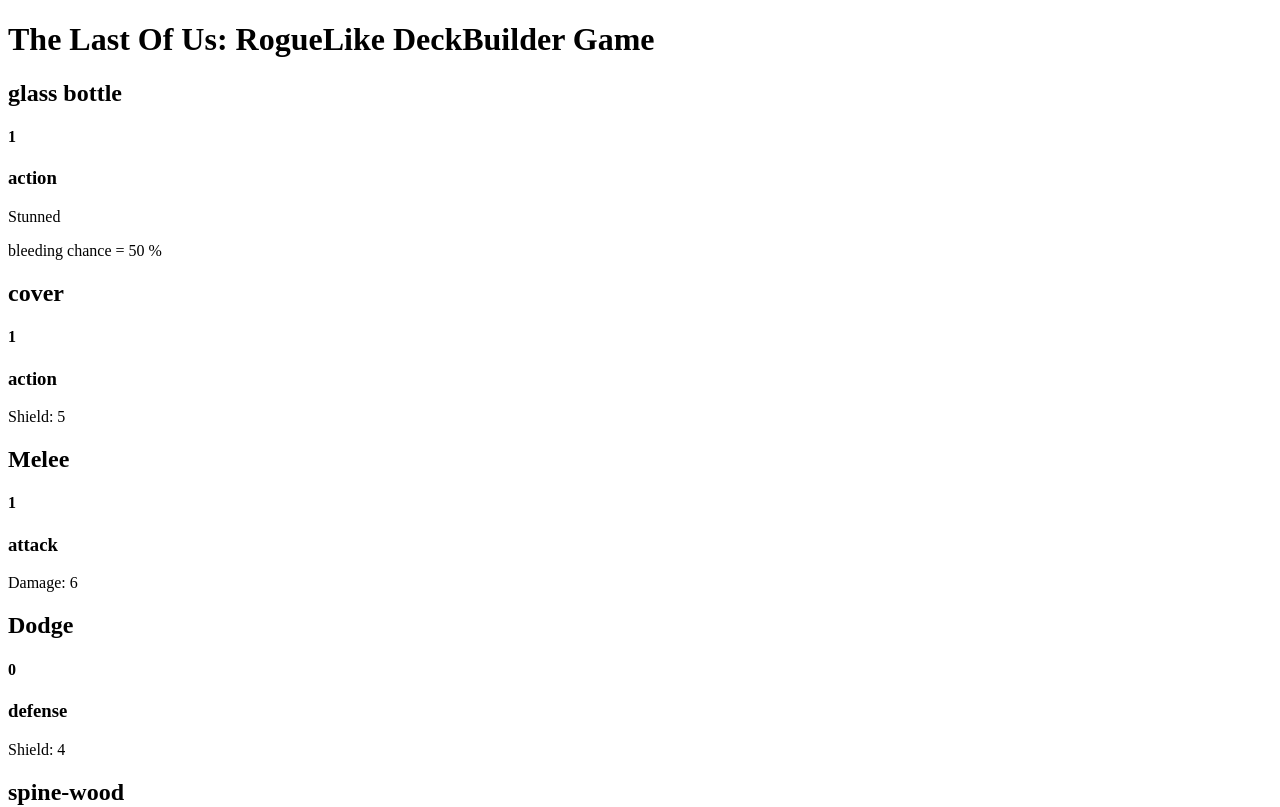
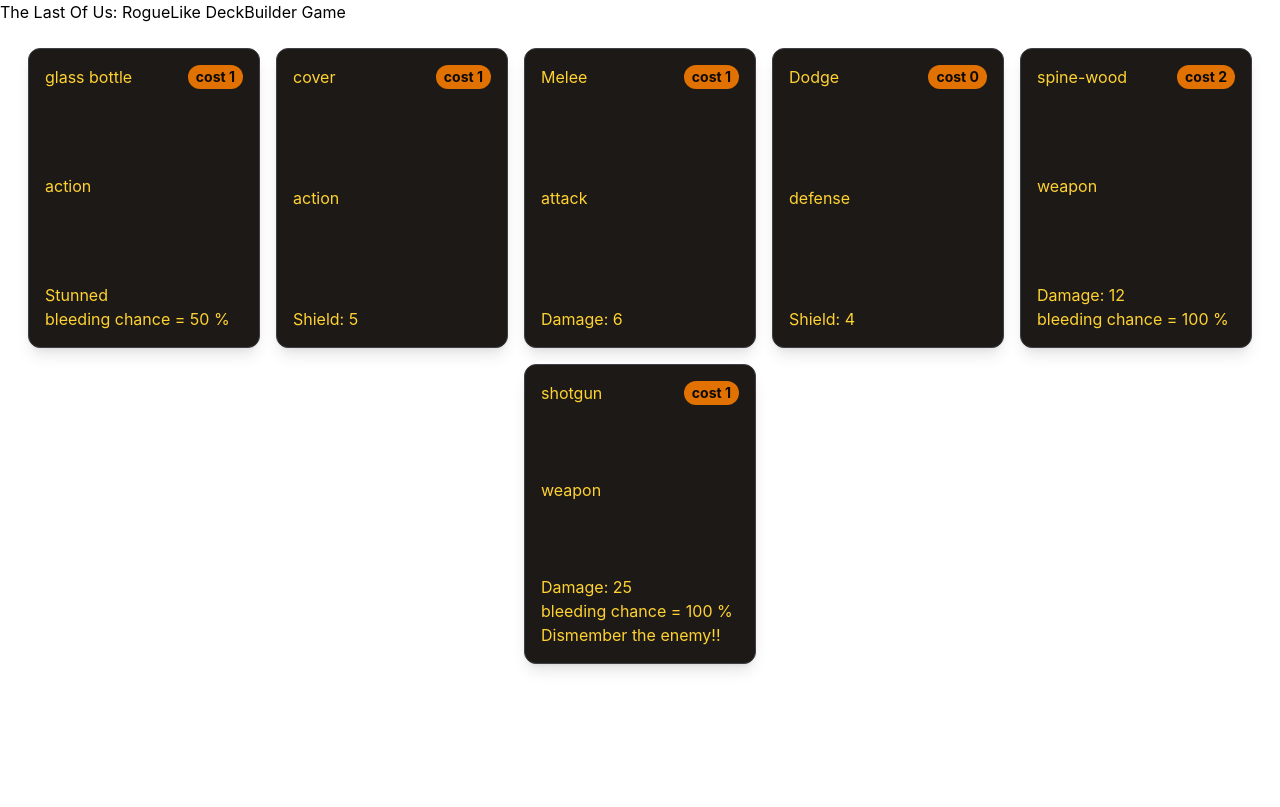
Before and after one commit to MascioAndreaDEV/TLOU-card-game, a React (Vite) app: page / in a window 1280 px wide. Shown: the top 807 px of the page. Built offline with nearby package versions, Linux system fonts and the light colour scheme.

Commit message:
sviluppo css card e installo tailwind pnpm

```diff
--- a/package.json
+++ b/package.json
@@ -10,8 +10,10 @@
     "preview": "vite preview"
   },
   "dependencies": {
+    "@tailwindcss/vite": "^4.3.3",
     "react": "^19.2.8",
-    "react-dom": "^19.2.8"
+    "react-dom": "^19.2.8",
+    "tailwindcss": "^4.3.3"
   },
   "devDependencies": {
     "@babel/core": "^7.29.7",
--- a/src/App.jsx
+++ b/src/App.jsx
@@ -7,7 +7,7 @@
         <div className="game-container">
             <h1>The Last Of Us: RogueLike DeckBuilder Game</h1>
 
-            <div className="player-hand"> {
+            <div className="player-hand flex justify-center gap-4 p-6 flex-wrap"> {
 
                 CARD_DATABASE.map((card) => {
                     return (
--- a/src/components/card.jsx
+++ b/src/components/card.jsx
@@ -3,20 +3,29 @@
 export default function Card({ card }) {
 
 
-    return (<div className="card">
+    return (
+        <div className="card flex flex-col justify-between w-58 h-75 bg-stone-900 border border-zinc-700 text-amber-300 rounded-xl p-4 shadow-lg transition-all duration-200 hover:-translate-y-2 hover:shadow-2xl cursor-pointer">
 
+            <div className="card-header text-center flex justify-between">
                 <h2>{card.name}</h2>
-        <h4>{card.cost}</h4>
+                <h4 className="bg-amber-600 text-stone-950 font-bold px-2 py-0.5 rounded-full text-sm">cost {card.cost}</h4>
+            </div>
+
             <h3>{card.cardType}</h3>
 
+
+            <div class name="card-effects"
+            >
                 {card.effects.damage && <p>Damage: {card.effects.damage}</p>}
                 {card.effects.shield && <p>Shield: {card.effects.shield}</p>}
                 {card.effects.stun && <p>Stunned</p>}
                 {card.effects.bleedChance && <p>bleeding chance = {card.effects.bleedChance * 100} %</p>}
-        {card.effects.dismemberChance && <p>Dismembered!</p>}
+                {card.effects.dismemberChance && <p>Dismember the enemy!!</p>}
+
+            </div>
 
 
-    </div>
+        </div >
 
 
     )
--- a/src/index.css
+++ b/src/index.css
@@ -1,111 +1,4 @@
-:root {
-  --text: #6b6375;
-  --text-h: #08060d;
-  --bg: #fff;
-  --border: #e5e4e7;
-  --code-bg: #f4f3ec;
-  --accent: #aa3bff;
-  --accent-bg: rgba(170, 59, 255, 0.1);
-  --accent-border: rgba(170, 59, 255, 0.5);
-  --social-bg: rgba(244, 243, 236, 0.5);
-  --shadow:
-    rgba(0, 0, 0, 0.1) 0 10px 15px -3px, rgba(0, 0, 0, 0.05) 0 4px 6px -2px;
-
-  --sans: system-ui, 'Segoe UI', Roboto, sans-serif;
-  --heading: system-ui, 'Segoe UI', Roboto, sans-serif;
-  --mono: ui-monospace, Consolas, monospace;
-
-  font: 18px/145% var(--sans);
-  letter-spacing: 0.18px;
-  color-scheme: light dark;
-  color: var(--text);
-  background: var(--bg);
-  font-synthesis: none;
-  text-rendering: optimizeLegibility;
-  -webkit-font-smoothing: antialiased;
-  -moz-osx-font-smoothing: grayscale;
-
-  @media (max-width: 1024px) {
-    font-size: 16px;
-  }
-}
-
-@media (prefers-color-scheme: dark) {
-  :root {
-    --text: #9ca3af;
-    --text-h: #f3f4f6;
-    --bg: #16171d;
-    --border: #2e303a;
-    --code-bg: #1f2028;
-    --accent: #c084fc;
-    --accent-bg: rgba(192, 132, 252, 0.15);
-    --accent-border: rgba(192, 132, 252, 0.5);
-    --social-bg: rgba(47, 48, 58, 0.5);
-    --shadow:
-      rgba(0, 0, 0, 0.4) 0 10px 15px -3px, rgba(0, 0, 0, 0.25) 0 4px 6px -2px;
-  }
-
-  #social .button-icon {
-    filter: invert(1) brightness(2);
-  }
-}
-
-body {
-  margin: 0;
-}
-
-#root {
-  width: 1126px;
-  max-width: 100%;
-  margin: 0 auto;
-  text-align: center;
-  border-inline: 1px solid var(--border);
-  min-height: 100svh;
-  display: flex;
-  flex-direction: column;
-  box-sizing: border-box;
-}
-
-h1,
-h2 {
-  font-family: var(--heading);
-  font-weight: 500;
-  color: var(--text-h);
-}
-
-h1 {
-  font-size: 56px;
-  letter-spacing: -1.68px;
-  margin: 32px 0;
-  @media (max-width: 1024px) {
-    font-size: 36px;
-    margin: 20px 0;
-  }
-}
-h2 {
-  font-size: 24px;
-  line-height: 118%;
-  letter-spacing: -0.24px;
-  margin: 0 0 8px;
-  @media (max-width: 1024px) {
-    font-size: 20px;
-  }
-}
-p {
-  margin: 0;
-}
-
-code,
-.counter {
-  font-family: var(--mono);
-  display: inline-flex;
-  border-radius: 4px;
-  color: var(--text-h);
-}
-
-code {
-  font-size: 15px;
-  line-height: 135%;
-  padding: 4px 8px;
-  background: var(--code-bg);
-}
+/* ==========================================
+   INIZIO SEZIONE: Direttiva base Tailwind CSS v4
+   ========================================== */
+@import "tailwindcss";
--- a/src/main.jsx
+++ b/src/main.jsx
@@ -1,5 +1,9 @@
 import { StrictMode } from 'react'
 import { createRoot } from 'react-dom/client'
+// ==========================================
+// INIZIO SEZIONE: Import stili globali (Tailwind)
+// ==========================================
+import './index.css'
 import App from './App.jsx'
 
 createRoot(document.getElementById('root')).render(
--- a/vite.config.js
+++ b/vite.config.js
@@ -1,11 +1,20 @@
 import react, { reactCompilerPreset } from '@vitejs/plugin-react'
 import babel from '@rolldown/plugin-babel'
 import { defineConfig } from 'vite'
+
+
+// ==========================================
+// INIZIO SEZIONE: Configurazione Tailwind CSS per Vite
+// ==========================================
+import tailwindcss from '@tailwindcss/vite'
 
 // https://vite.dev/config/
 export default defineConfig({
   plugins: [
     react(),
-    babel({ presets: [reactCompilerPreset()] })
+    tailwindcss(),
+    babel({
+      presets: [reactCompilerPreset()],
+    })
   ],
 })
```
Also changed, not shown: 1 other file (tests, documents, lock files or other folders). Lines whose indentation alone changed are shown as unchanged.
